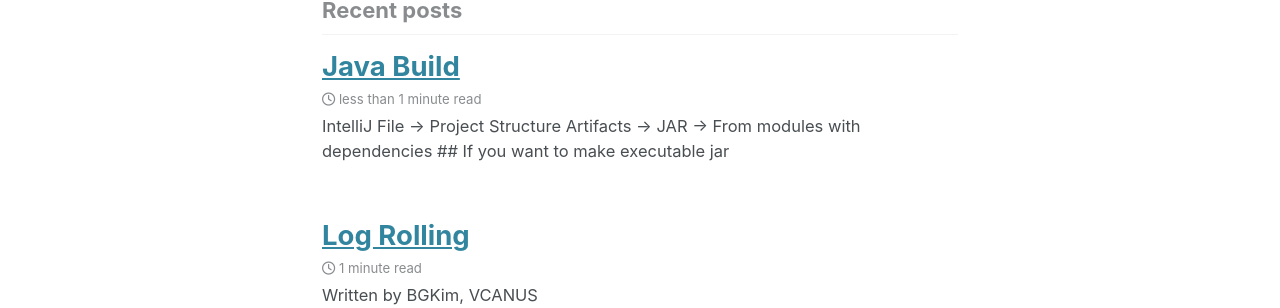
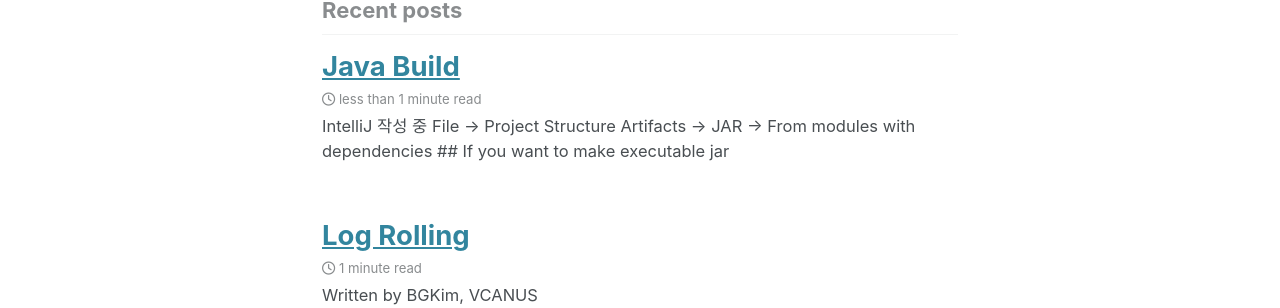
Before and after one commit to tech-vcanus/tech-vcanus.github.io, a Jekyll site: the page built from index.html, in a window 1280 px wide and 900 px high. Shown: the part 145-453 px from the top of the window. Built offline with Jekyll 4.4.1, drawn with Linux system fonts in a browser that asks for light colours; cached includes are drawn as plain includes; nearby versions of some CDN libraries; the list of posts is cut into pages by our own code.

Commit message:
Update 2019-12-16-Java-Build.md

```diff
--- a/_posts/2019-12-16-Java-Build.md
+++ b/_posts/2019-12-16-Java-Build.md
@@ -1,4 +1,5 @@
 # IntelliJ
+ - 작성 중
  - File -> Project Structure
  ![First](https://user-images.githubusercontent.com/41990925/70882756-157a6900-2014-11ea-9d9c-2d5b70e1abc6.png)
  - Artifacts -> JAR -> From modules with dependencies
```
